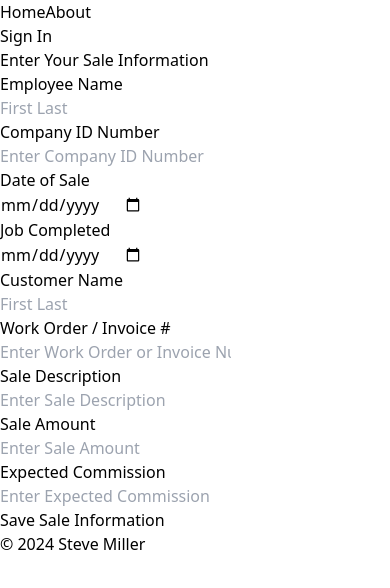
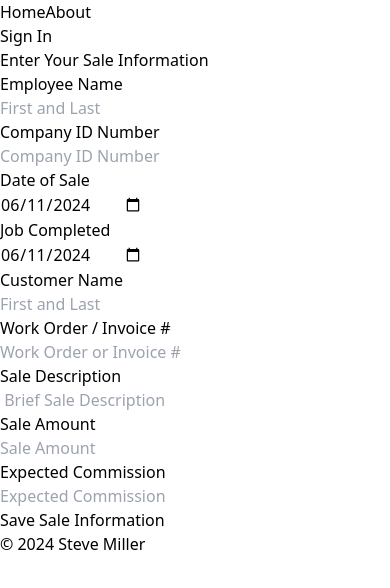
Before and after one commit to coding812/SpiffTracker, a React (Vite) app in the folder client/: page / in a window 390 px wide. Shown: the top 588 px of the page. Built offline with nearby package versions, Linux system fonts and the light colour scheme.

Commit message:
Made record page more responsive with multiple breakpoints for mobile

```diff
--- a/client/src/components/Record.jsx
+++ b/client/src/components/Record.jsx
@@ -20,8 +20,8 @@ export default function Record() {
   const [form, setForm] = useState({
     employeeName: "",
     companyId: "",
-    dateOfSale: "",
-    jobCompleted: "",
+    dateOfSale: new Date().toISOString().split("T")[0],
+    jobCompleted: new Date().toISOString().split("T")[0],
     customerName: "",
     workOrder: "",
     saleDescription: "",
@@ -114,15 +114,15 @@ export default function Record() {
   return (
     <>
       <h3 className="text-lg font-semibold p-4">Enter Your Sale Information</h3>
-        <div className= "flex flex-col items-center justify-center ">
+      <div className="flex flex-col items-center justify-center ">
         <form
           onSubmit={onSubmit}
-          className="flex flex-col border rounded-lg overflow-hidden p-2 w-full items-center justify-center "
+          className="flex flex-col  border rounded-lg overflow-hidden p-2 w-full sm:w-3/4 md:w-1/2 lg:w-1/4 items-center justify-center "
         >
-          <div className="flex w-1/2 grid-cols-1 gap-x-8 gap-y-10 border-b border-slate-900/10 pb-12 md:grid-cols-2 justify-center items-center ">
+          <div className="flex w-full grid-cols-1 gap-x-8 gap-y-10 border-b border-slate-900/10 pb-12  justify-center items-center ">
             <div className="flex-col w-full grid-cols-1 gap-x-4 gap-y-6  ">
               {/* EMPLOYEE NAME */}
-              <div className="sm:col-span-4">
+              <div className="">
                 <label
                   htmlFor="employeeName"
                   className="block text-sm font-medium leading-6 text-slate-900"
@@ -130,14 +130,14 @@ export default function Record() {
                   Employee Name
                 </label>
                 <div className="mt-2">
-                  <div className="flex rounded-md shadow-sm ring-1 ring-inset ring-slate-300 focus-within:ring-2 focus-within:ring-inset focus-within:ring-indigo-600 sm:max-w-md w-full ">
+                  <div className="flex rounded-md shadow-sm ring-1 ring-inset ring-slate-300 focus-within:ring-2 focus-within:ring-inset focus-within:ring-indigo-600 sm:max-w-md  ">
                     <input
                       type="text"
                       name="employeeName"
                       id="employeeName"
                       required
                       className="block flex-1 border-0 bg-transparent py-1.5 pl-1 text-slate-900 placeholder:text-slate-400 focus:ring-0 sm:text-sm sm:leading-6"
-                      placeholder="First Last"
+                      placeholder="First and Last"
                       value={form.employeeName}
                       onChange={(e) => updateForm({ employeeName: e.target.value })}
                     />
@@ -160,7 +160,7 @@ export default function Record() {
                       id="companyId"
                       required
                       className="block flex-1 border-0 bg-transparent py-1.5 pl-1 text-slate-900 placeholder:text-slate-400 focus:ring-0 sm:text-sm sm:leading-6"
-                      placeholder="Enter Company ID Number"
+                      placeholder="Company ID Number"
                       value={form.companyId}
                       onChange={(e) => updateForm({ companyId: e.target.value })}
                     />
@@ -183,7 +183,6 @@ export default function Record() {
                       id="dateOfSale"
                       required
                       className="block flex-1 border-0 bg-transparent py-1.5 pl-1 text-slate-900 placeholder:text-slate-400 focus:ring-0 sm:text-sm sm:leading-6"
-                      placeholder="Developer Advocate"
                       value={form.dateOfSale}
                       onChange={(e) => updateForm({ dateOfSale: e.target.value })}
                     />
@@ -206,7 +205,6 @@ export default function Record() {
                       id="jobCompleted"
                       required
                       className="block flex-1 border-0 bg-transparent py-1.5 pl-1 text-slate-900 placeholder:text-slate-400 focus:ring-0 sm:text-sm sm:leading-6"
-                      placeholder=""
                       value={form.jobCompleted}
                       onChange={(e) => updateForm({ jobCompleted: e.target.value })}
                     />
@@ -229,7 +227,7 @@ export default function Record() {
                       id="customerName"
                       required
                       className="block flex-1 border-0 bg-transparent py-1.5 pl-1 text-slate-900 placeholder:text-slate-400 focus:ring-0 sm:text-sm sm:leading-6"
-                      placeholder="First Last"
+                      placeholder="First and Last"
                       value={form.customerName}
                       onChange={(e) => updateForm({ customerName: e.target.value })}
                     />
@@ -252,7 +250,7 @@ export default function Record() {
                       id="workOrder"
                       required
                       className="block flex-1 border-0 bg-transparent py-1.5 pl-1 text-slate-900 placeholder:text-slate-400 focus:ring-0 sm:text-sm sm:leading-6"
-                      placeholder="Enter Work Order or Invoice Number"
+                      placeholder="Work Order or Invoice #"
                       value={form.workOrder}
                       onChange={(e) => updateForm({ workOrder: e.target.value })}
                     />
@@ -275,7 +273,7 @@ export default function Record() {
                       id="saleDescription"
                       required
                       className="block flex-1 border-0 bg-transparent py-1.5 pl-1 text-slate-900 placeholder:text-slate-400 focus:ring-0 sm:text-sm sm:leading-6"
-                      placeholder="Enter Sale Description"
+                      placeholder=" Brief Sale Description"
                       value={form.saleDescription}
                       onChange={(e) => updateForm({ saleDescription: e.target.value })}
                     />
@@ -298,7 +296,7 @@ export default function Record() {
                       id="saleAmount"
                       required
                       className="block flex-1 border-0 bg-transparent py-1.5 pl-1 text-slate-900 placeholder:text-slate-400 focus:ring-0 sm:text-sm sm:leading-6"
-                      placeholder="Enter Sale Amount"
+                      placeholder="Sale Amount"
                       value={form.saleAmount}
                       onChange={(e) => {
                         const value = e.target.value;
@@ -321,14 +319,19 @@ export default function Record() {
                 <div className="mt-2">
                   <div className="flex rounded-md shadow-sm ring-1 ring-inset ring-slate-300 focus-within:ring-2 focus-within:ring-inset focus-within:ring-indigo-400 sm:max-w-md">
                     <input
-                      type="number"
+                      type="text"
                       name="expectedCommission"
                       id="expectedCommission"
                       required
                       className="block flex-1 border-0 bg-transparent py-1.5 pl-1 text-slate-900 placeholder:text-slate-400 focus:ring-0 sm:text-sm sm:leading-6"
-                      placeholder="Enter Expected Commission"
+                      placeholder="Expected Commission"
                       value={form.expectedCommission}
-                      onChange={(e) => updateForm({ expectedCommission: e.target.value })}
+                      onChange={(e) => {
+                        const value = e.target.value;
+                        if (!isNaN(value)) {
+                          updateForm({ expectedCommission: value });
+                        }
+                      }}
                     />
                   </div>
                 </div>
@@ -341,7 +344,7 @@ export default function Record() {
             className="inline-flex items-center justify-center whitespace-nowrap text-md font-medium ring-offset-background transition-colors focus-visible:outline-none focus-visible:ring-2 focus-visible:ring-ring focus-visible:ring-offset-2 disabled:pointer-events-none disabled:opacity-50 border border-input bg-background hover:bg-slate-100 hover:text-accent-foreground h-9 rounded-md px-3 cursor-pointer mt-4"
           />
         </form>
-        </div>
+      </div>
     </>
   );
 }
```
